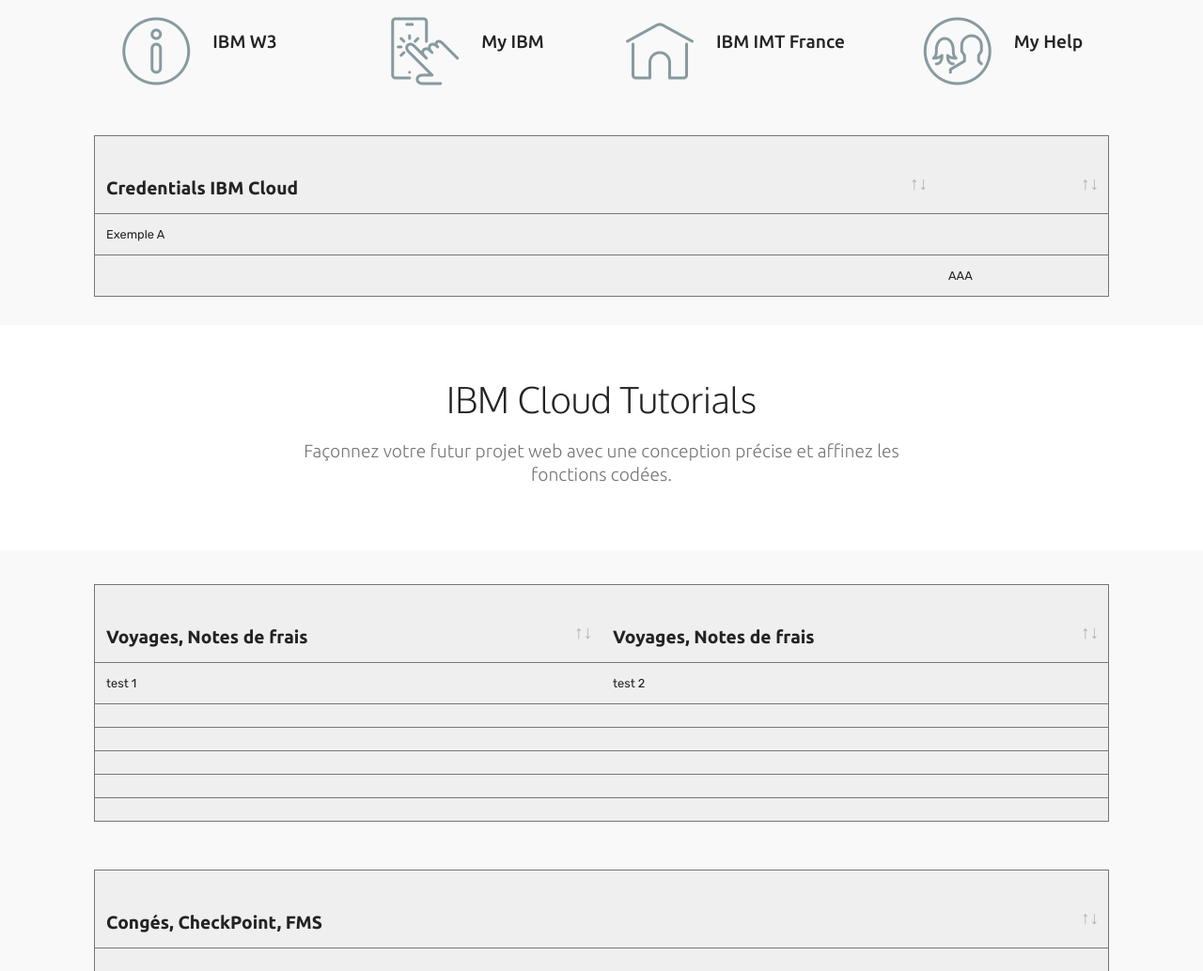
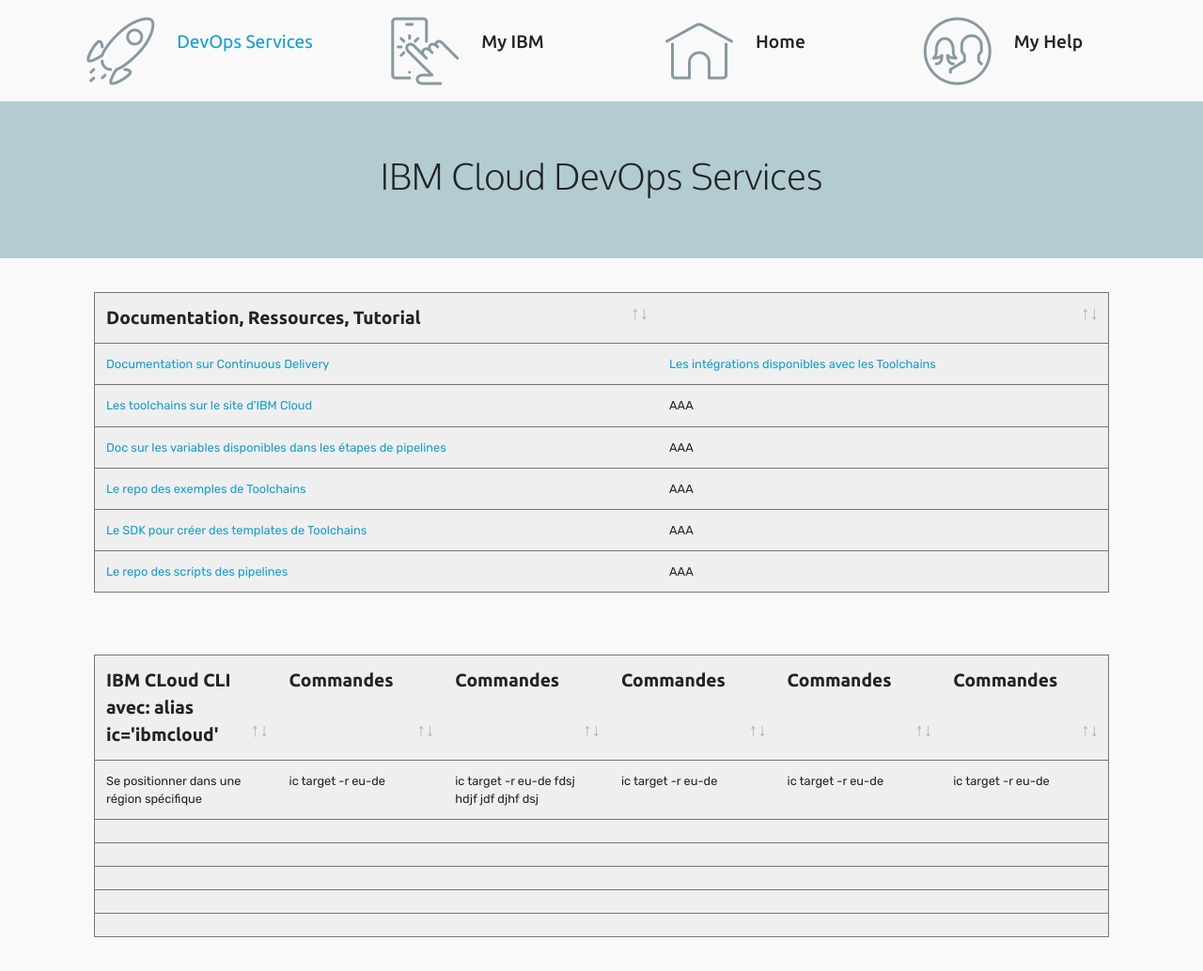
Before and after one commit to jmoliva/ibmcloud, a plain HTML site: page index.html in a window 1280 px wide. Shown: the part 87-1121 px from the top of the page at 94% size. Drawn offline with Linux system fonts and the light colour scheme; files whose address does not match are found by name.

Commit message:
create github pages

```diff
--- a/assets/mobirise/css/mbr-additional.css
+++ b/assets/mobirise/css/mbr-additional.css
@@ -1420,6 +1420,14 @@
     font-size: 40px !important;
   }
 }
+.cid-rixpBrWCav {
+  padding-top: 60px;
+  padding-bottom: 45px;
+  background-color: #b2ccd2;
+}
+.cid-rixpBrWCav .mbr-section-subtitle {
+  color: #767676;
+}
 .cid-rcAJVs7djz {
   padding-top: 30px;
   padding-bottom: 30px;
@@ -1507,14 +1515,6 @@
 }
 .cid-rcAJVs7djz .body-item {
   text-align: left;
-}
-.cid-rixpBrWCav {
-  padding-top: 60px;
-  padding-bottom: 60px;
-  background-color: #ffffff;
-}
-.cid-rixpBrWCav .mbr-section-subtitle {
-  color: #767676;
 }
 .cid-qyCcnV5DES .navbar {
   padding: .5rem 0;
--- a/index.html
+++ b/index.html
@@ -40,8 +40,7 @@
         <div class="menu-logo">
             <div class="navbar-brand">
 
-                <span class="navbar-caption-wrap"><a class="navbar-caption text-white display-4" href="#top">
-                        Ressources JMO</a></span>
+                <span class="navbar-caption-wrap"><a class="navbar-caption text-white display-4" href="#top">Ressources JMO</a></span>
             </div>
         </div>
         <div class="collapse navbar-collapse" id="navbarSupportedContent">
@@ -59,7 +58,7 @@
     </nav>
 </section>
 
-<section class="engine"><a href="https://mobirise.info/z">best free css templates</a></section><section class="features7 cid-qyD8vg4cdJ" id="features7-6">
+<section class="engine"><a href="https://mobirise.info/h">create a web page for free</a></section><section class="features7 cid-qyD8vg4cdJ" id="features7-6">
 
 
 
@@ -70,10 +69,10 @@
             <div class="card p-3 col-12 col-md-6 col-lg-3">
                 <div class="media">
                     <div class="card-img pr-2">
-                        <a href="https://w3.ibm.com/" target="_blank"><span class="mbr-iconfont mbri-info" style="color: rgb(135, 154, 159); fill: rgb(135, 154, 159);"></span></a>
+                        <a href="index.html#content4-a"><span class="mbr-iconfont mbri-rocket" style="color: rgb(135, 154, 159); fill: rgb(135, 154, 159);"></span></a>
                     </div>
                     <div class="card-box media-body">
-                        <h4 class="card-title py-3 mbr-fonts-style display-5">IBM W3</h4>
+                        <h4 class="card-title py-3 mbr-fonts-style display-5"><a href="index.html#content4-a">DevOps Services</a></h4>
 
                     </div>
                 </div>
@@ -82,7 +81,7 @@
             <div class="card p-3 col-12 col-md-6 col-lg-3">
                 <div class="media">
                     <div class="card-img pr-2">
-                        <a href="http://w3-01.ibm.com/hr/web/fr/navigation/alphabetical.html" target="_blank"><span class="mbr-iconfont mbri-touch" style="color: rgb(135, 154, 159); fill: rgb(135, 154, 159);"></span></a>
+                        <span class="mbr-iconfont mbri-touch" style="color: rgb(135, 154, 159); fill: rgb(135, 154, 159);"></span>
                     </div>
                     <div class="card-box media-body">
                         <h4 class="card-title py-3 mbr-fonts-style display-5">My IBM</h4>
@@ -94,10 +93,10 @@
             <div class="card p-3 col-12 col-md-6 col-lg-3">
                 <div class="media">
                     <div class="card-img pr-2">
-                        <a href="http://ibm.biz/pratique" target="_blank"><span class="mbr-iconfont mbri-home" style="color: rgb(135, 154, 159); fill: rgb(135, 154, 159);"></span></a>
+                        <span class="mbr-iconfont mbri-home" style="color: rgb(135, 154, 159); fill: rgb(135, 154, 159);"></span>
                     </div>
                     <div class="media-body card-box">
-                        <h4 class="card-title py-3 mbr-fonts-style display-5">IBM IMT France</h4>
+                        <h4 class="card-title py-3 mbr-fonts-style display-5">Home</h4>
 
                     </div>
                 </div>
@@ -106,7 +105,7 @@
             <div class="card p-3 col-12 col-md-6 col-lg-3">
                 <div class="media">
                     <div class="card-img pr-2">
-                        <a href="https://w3.ibm.com/help/#/welcome?returnUrl=#/" target="_blank"><span class="mbr-iconfont mbri-users" style="color: rgb(135, 154, 159); fill: rgb(135, 154, 159);"></span></a>
+                        <span class="mbr-iconfont mbri-users" style="color: rgb(135, 154, 159); fill: rgb(135, 154, 159);"></span>
                     </div>
                     <div class="card-box media-body">
                         <h4 class="card-title py-3 mbr-fonts-style display-5">
@@ -114,6 +113,22 @@
 
                     </div>
                 </div>
+            </div>
+        </div>
+    </div>
+</section>
+
+<section class="mbr-section content4 cid-rixpBrWCav" id="content4-a">
+
+
+
+    <div class="container">
+        <div class="media-container-row">
+            <div class="title col-12 col-md-8">
+                <h2 class="align-center pb-3 mbr-fonts-style display-2">
+                    IBM Cloud DevOps Services</h2>
+
+
             </div>
         </div>
     </div>
@@ -139,7 +154,7 @@
 
 
 
-              <th class="head-item mbr-fonts-style display-5">Credentials IBM Cloud</th><th class="head-item mbr-fonts-style display-5"><br><br></th></tr>
+              <th class="head-item mbr-fonts-style display-5">Documentation, Ressources, Tutorial</th><th class="head-item mbr-fonts-style display-5"></th></tr>
             </thead>
 
             <tbody>
@@ -152,36 +167,38 @@
 
 
 
-              <td class="body-item mbr-fonts-style display-7">Exemple A</td><td class="body-item mbr-fonts-style display-7"></td></tr><tr>
+              <td class="body-item mbr-fonts-style display-7"><a href="https://console.bluemix.net/docs/services/ContinuousDelivery/index.html#cd_getting_started" target="_blank">Documentation sur Continuous Delivery</a></td><td class="body-item mbr-fonts-style display-7"><a href="https://console.bluemix.net/docs/services/ContinuousDelivery/toolchains_integrations.html#integrations" target="_blank">Les intégrations disponibles avec les Toolchains</a></td></tr><tr>
 
 
 
 
-              <td class="body-item mbr-fonts-style display-7"></td><td class="body-item mbr-fonts-style display-7">AAA</td></tr></tbody>
+              <td class="body-item mbr-fonts-style display-7"><a href="https://cloud.ibm.com/devops/toolchains?env_id=ibm%3Ayp%3Aeu-de" target="_blank">Les toolchains sur le site d'IBM Cloud</a></td><td class="body-item mbr-fonts-style display-7">AAA</td></tr><tr>
+
+
+
+
+              <td class="body-item mbr-fonts-style display-7"><a href="https://console.bluemix.net/docs/services/ContinuousDelivery/pipeline_deploy_var.html#deliverypipeline_environment" target="_blank">Doc sur les variables disponibles dans les étapes de pipelines</a></td><td class="body-item mbr-fonts-style display-7">AAA</td></tr><tr>
+
+
+
+
+              <td class="body-item mbr-fonts-style display-7"><a href="https://github.com/open-toolchain" target="_blank">Le repo des exemples de Toolchains</a></td><td class="body-item mbr-fonts-style display-7">AAA</td></tr><tr>
+
+
+
+
+              <td class="body-item mbr-fonts-style display-7"><a href="https://github.com/open-toolchain/sdk/wiki" target="_blank">Le SDK pour créer des templates de Toolchains</a></td><td class="body-item mbr-fonts-style display-7">AAA</td></tr><tr>
+
+
+
+
+              <td class="body-item mbr-fonts-style display-7"><a href="https://github.com/open-toolchain/commons" target="_blank">Le repo des scripts des pipelines</a></td><td class="body-item mbr-fonts-style display-7">AAA</td></tr></tbody>
           </table>
         </div>
         <div class="container table-info-container">
 
         </div>
       </div>
-    </div>
-</section>
-
-<section class="mbr-section content4 cid-rixpBrWCav" id="content4-a">
-
-
-
-    <div class="container">
-        <div class="media-container-row">
-            <div class="title col-12 col-md-8">
-                <h2 class="align-center pb-3 mbr-fonts-style display-2">
-                    IBM Cloud Tutorials</h2>
-                <h3 class="mbr-section-subtitle align-center mbr-light mbr-fonts-style display-5">
-                    Façonnez votre futur projet web avec une conception précise et affinez les fonctions codées.
-                </h3>
-
-            </div>
-        </div>
     </div>
 </section>
 
@@ -205,7 +222,7 @@
 
 
 
-              <th class="head-item mbr-fonts-style display-5"><br>Voyages, Notes de frais</th><th class="head-item mbr-fonts-style display-5"><br>Voyages, Notes de frais</th></tr>
+              <th class="head-item mbr-fonts-style display-5">IBM CLoud CLI avec: alias ic='ibmcloud'</th><th class="head-item mbr-fonts-style display-5">Commandes &nbsp; &nbsp; &nbsp; &nbsp; &nbsp; &nbsp; &nbsp; &nbsp; &nbsp; &nbsp; &nbsp; &nbsp; &nbsp; &nbsp; &nbsp; &nbsp; &nbsp;&nbsp;</th><th class="head-item mbr-fonts-style display-5">Commandes &nbsp; &nbsp; &nbsp; &nbsp; &nbsp; &nbsp; &nbsp; &nbsp; &nbsp; &nbsp; &nbsp; &nbsp; &nbsp; &nbsp; &nbsp; &nbsp; &nbsp;&nbsp;</th><th class="head-item mbr-fonts-style display-5">Commandes &nbsp; &nbsp; &nbsp; &nbsp; &nbsp; &nbsp; &nbsp; &nbsp; &nbsp; &nbsp; &nbsp; &nbsp; &nbsp; &nbsp; &nbsp; &nbsp; &nbsp;&nbsp;</th><th class="head-item mbr-fonts-style display-5">Commandes &nbsp; &nbsp; &nbsp; &nbsp; &nbsp; &nbsp; &nbsp; &nbsp; &nbsp; &nbsp; &nbsp; &nbsp; &nbsp; &nbsp; &nbsp; &nbsp; &nbsp;&nbsp;</th><th class="head-item mbr-fonts-style display-5">Commandes &nbsp; &nbsp; &nbsp; &nbsp; &nbsp; &nbsp; &nbsp; &nbsp; &nbsp; &nbsp; &nbsp; &nbsp; &nbsp; &nbsp; &nbsp; &nbsp; &nbsp;&nbsp;</th></tr>
             </thead>
 
             <tbody>
@@ -218,32 +235,32 @@
 
 
 
-              <td class="body-item mbr-fonts-style display-7">test 1</td><td class="body-item mbr-fonts-style display-7">test 2</td></tr><tr>
+              <td class="body-item mbr-fonts-style display-7">Se positionner dans une région spécifique</td><td class="body-item mbr-fonts-style display-7">ic target -r eu-de</td><td class="body-item mbr-fonts-style display-7">ic target -r eu-de fdsj hdjf jdf djhf dsj&nbsp;</td><td class="body-item mbr-fonts-style display-7">ic target -r eu-de</td><td class="body-item mbr-fonts-style display-7">ic target -r eu-de</td><td class="body-item mbr-fonts-style display-7">ic target -r eu-de</td></tr><tr>
 
 
 
 
-              <td class="body-item mbr-fonts-style display-7"></td><td class="body-item mbr-fonts-style display-7"></td></tr><tr>
+              <td class="body-item mbr-fonts-style display-7"></td><td class="body-item mbr-fonts-style display-7"></td><td class="body-item mbr-fonts-style display-7"></td><td class="body-item mbr-fonts-style display-7"></td><td class="body-item mbr-fonts-style display-7"></td><td class="body-item mbr-fonts-style display-7"></td></tr><tr>
 
 
 
 
-              <td class="body-item mbr-fonts-style display-7"></td><td class="body-item mbr-fonts-style display-7"></td></tr><tr>
+              <td class="body-item mbr-fonts-style display-7"></td><td class="body-item mbr-fonts-style display-7"></td><td class="body-item mbr-fonts-style display-7"></td><td class="body-item mbr-fonts-style display-7"></td><td class="body-item mbr-fonts-style display-7"></td><td class="body-item mbr-fonts-style display-7"></td></tr><tr>
 
 
 
 
-              <td class="body-item mbr-fonts-style display-7"></td><td class="body-item mbr-fonts-style display-7"></td></tr><tr>
+              <td class="body-item mbr-fonts-style display-7"></td><td class="body-item mbr-fonts-style display-7"></td><td class="body-item mbr-fonts-style display-7"></td><td class="body-item mbr-fonts-style display-7"></td><td class="body-item mbr-fonts-style display-7"></td><td class="body-item mbr-fonts-style display-7"></td></tr><tr>
 
 
 
 
-              <td class="body-item mbr-fonts-style display-7"></td><td class="body-item mbr-fonts-style display-7"></td></tr><tr>
+              <td class="body-item mbr-fonts-style display-7"></td><td class="body-item mbr-fonts-style display-7"></td><td class="body-item mbr-fonts-style display-7"></td><td class="body-item mbr-fonts-style display-7"></td><td class="body-item mbr-fonts-style display-7"></td><td class="body-item mbr-fonts-style display-7"></td></tr><tr>
 
 
 
 
-              <td class="body-item mbr-fonts-style display-7"></td><td class="body-item mbr-fonts-style display-7"></td></tr></tbody>
+              <td class="body-item mbr-fonts-style display-7"></td><td class="body-item mbr-fonts-style display-7"></td><td class="body-item mbr-fonts-style display-7"></td><td class="body-item mbr-fonts-style display-7"></td><td class="body-item mbr-fonts-style display-7"></td><td class="body-item mbr-fonts-style display-7"></td></tr></tbody>
           </table>
         </div>
         <div class="container table-info-container">
```
Also changed, not shown: assets/images/mbr-favicon.png (added), 1 other file.
